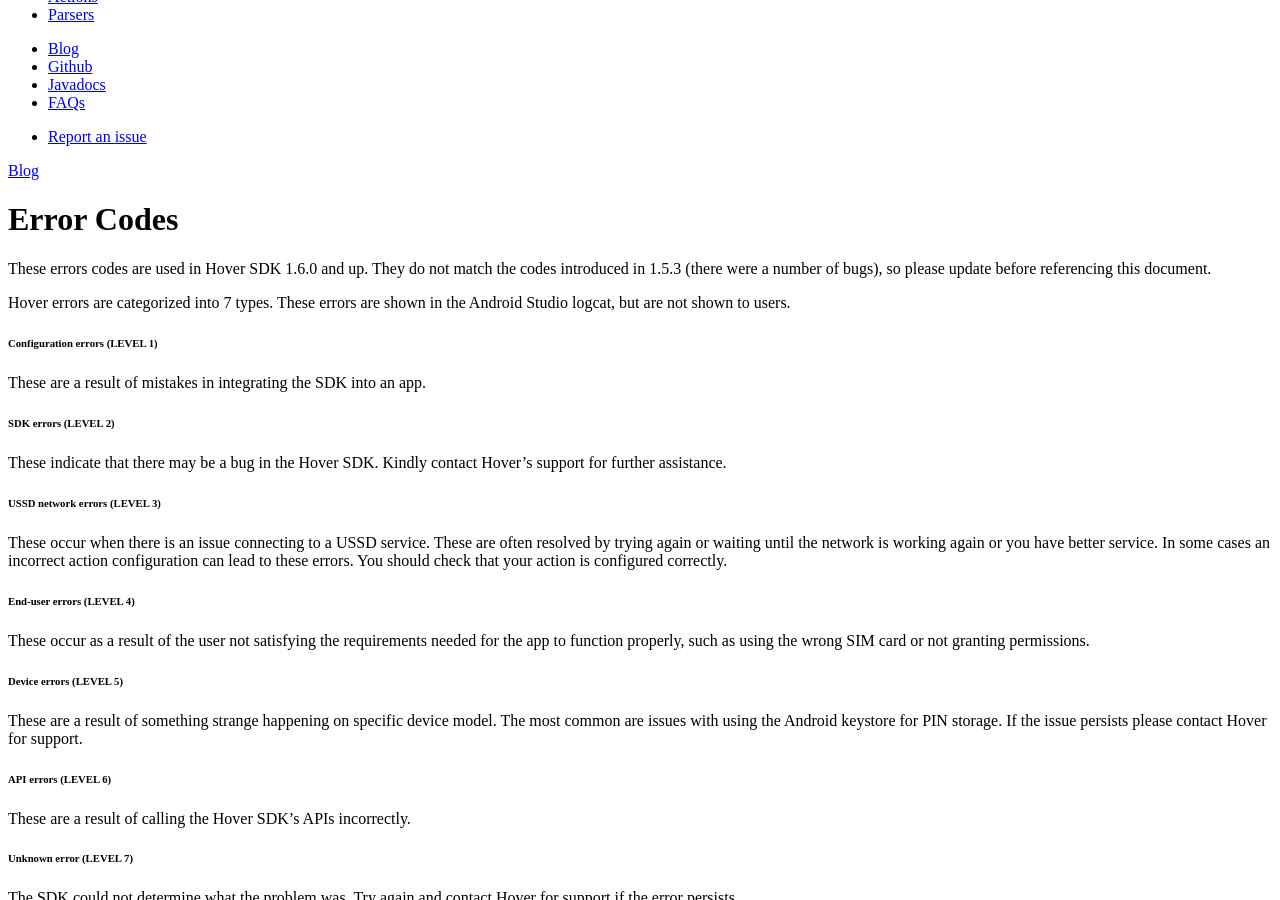
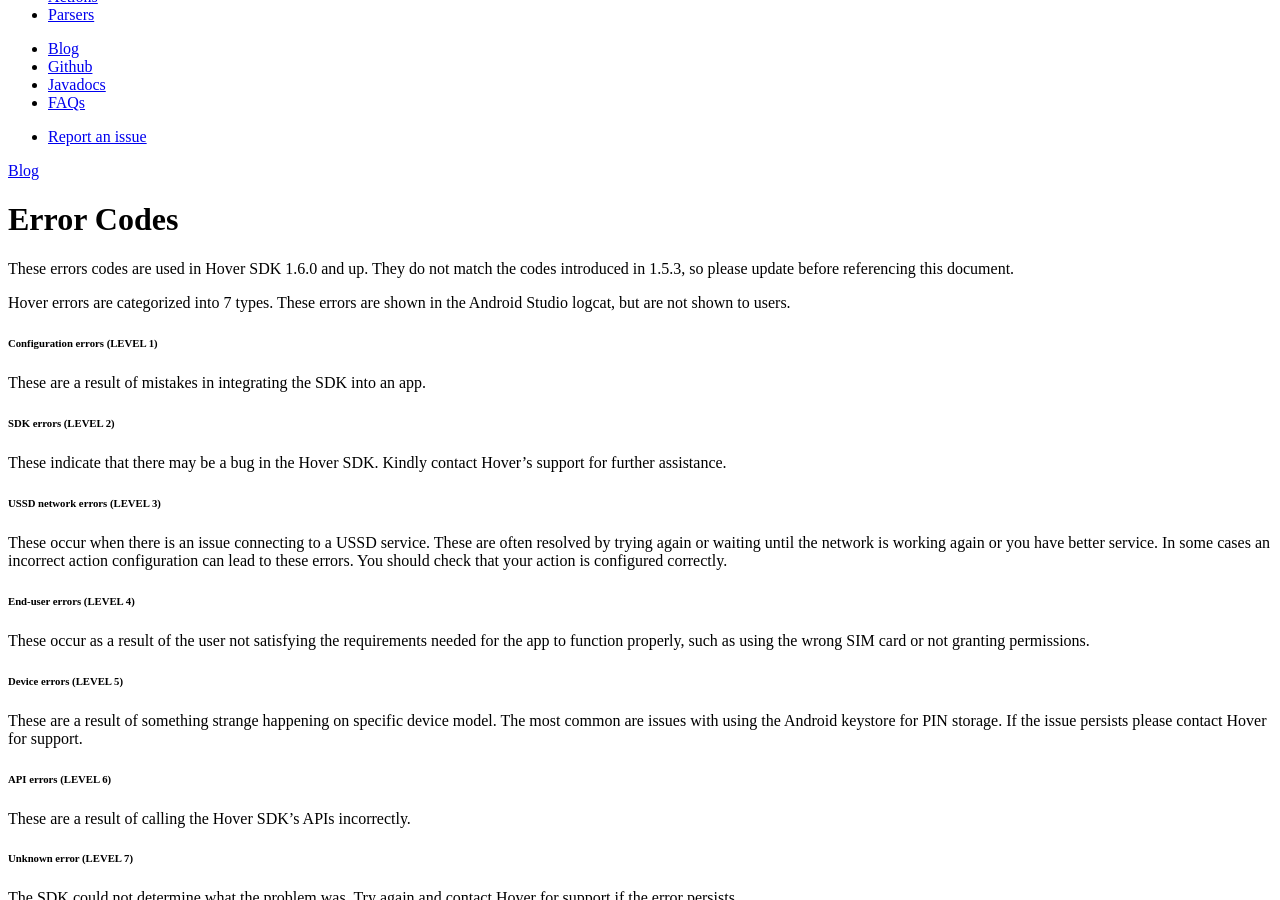
Before and after one commit to UseHover/hover-docs, a Jekyll site: the page built from errors.md, in a window 1280 px wide and 900 px high, scrolled down 551 px. Built offline with Jekyll 4.4.1, drawn with Linux system fonts in a browser that asks for light colours; nearby versions of some CDN libraries; a style sheet for code colours, icons or effects is not loaded.

Commit message:
typo fix

```diff
--- a/errors.md
+++ b/errors.md
@@ -6,7 +6,7 @@ permalink: /errors
 # Error Codes
 
 <div class="call-out call-out-info">
-	  <p>These errors codes are used in Hover SDK 1.6.0 and up. They do not match the codes introduced in 1.5.3 (there were a number of bugs), so please update before referencing this document.</p>
+	  <p>These errors codes are used in Hover SDK 1.6.0 and up. They do not match the codes introduced in 1.5.3, so please update before referencing this document.</p>
 </div>
 
 Hover errors are categorized into 7 types. These errors are shown in the Android Studio logcat, but are not shown to users.
```
